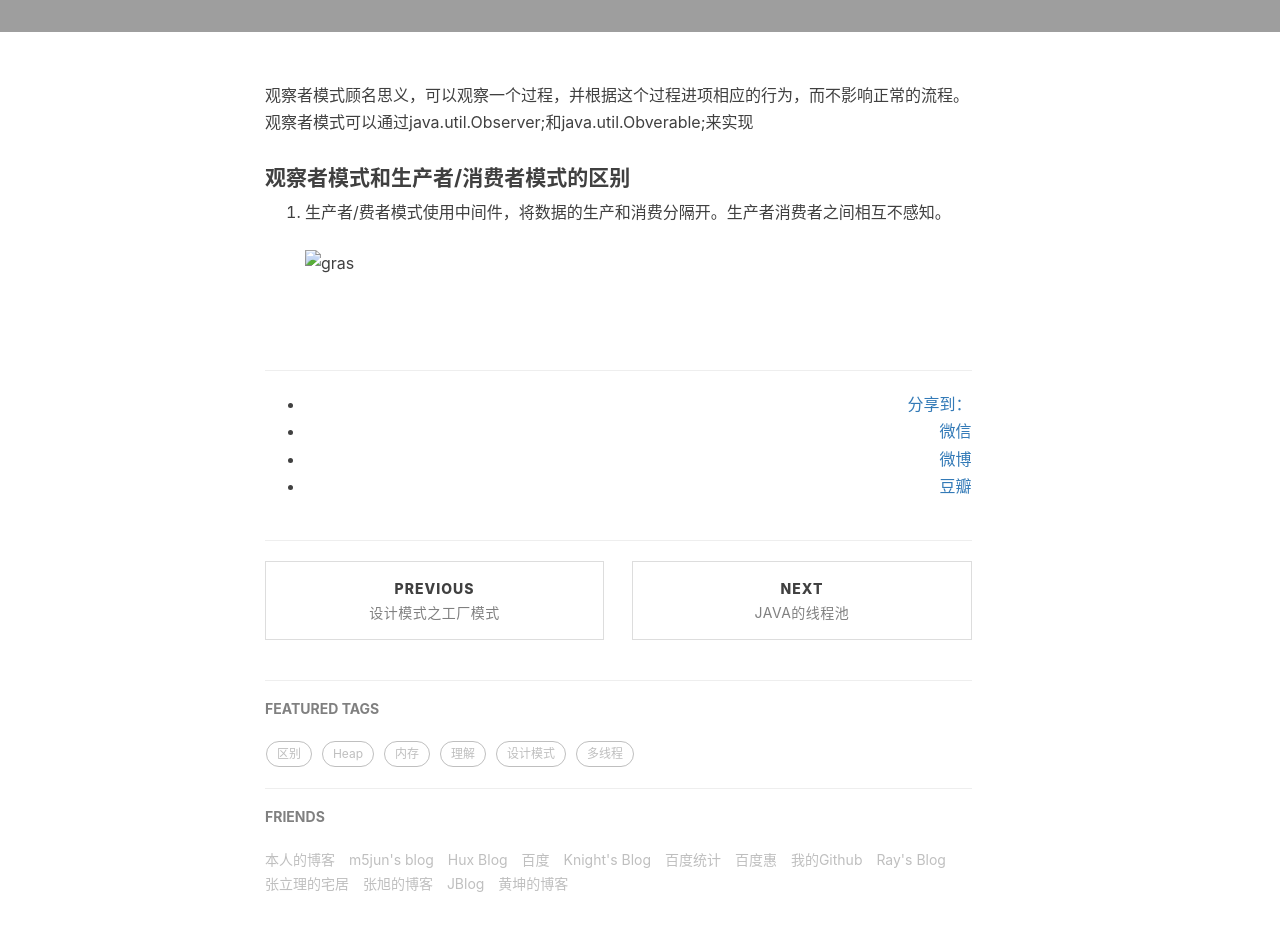
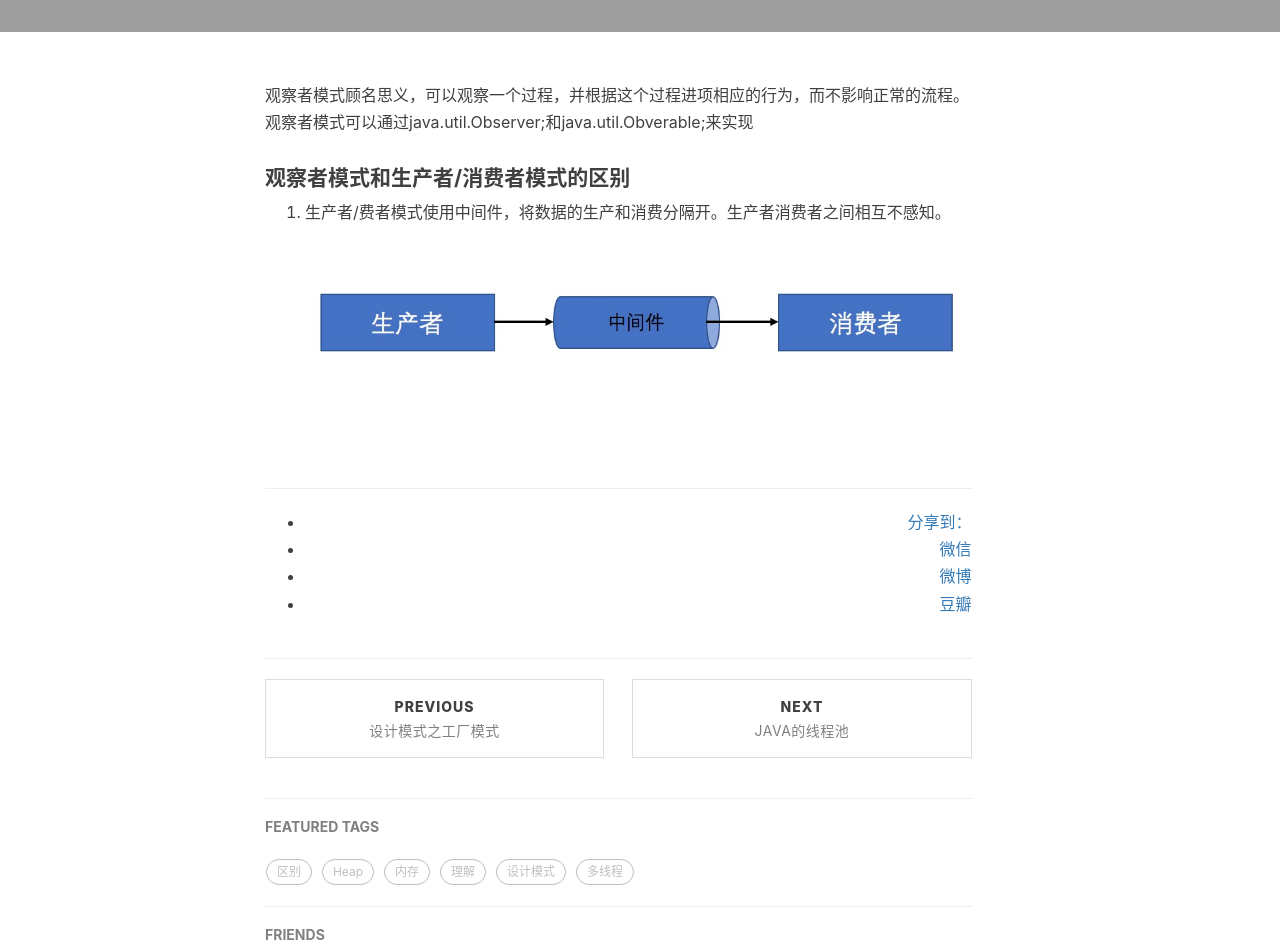
Before and after one commit to baiscjava/basicjava.github.io, a Jekyll site: the page built from _posts/2017-01-16-设计模式之观察者模式.md, in a window 1280 px wide. Shown: the part 425-1377 px from the top of the page. Built offline with Jekyll 4.4.1, drawn with Linux system fonts in a browser that asks for light colours; nearby versions of some CDN libraries; comment, search, counter and statistics services are not loaded; grey boxes are pictures that could not be loaded.

Commit message:
Update 2017-01-16-设计模式之观察者模式.md

```diff
--- a/_posts/2017-01-16-设计模式之观察者模式.md
+++ b/_posts/2017-01-16-设计模式之观察者模式.md
@@ -14,4 +14,4 @@ tags:
 
 #### 观察者模式和生产者/消费者模式的区别<br>
 1. 生产者/费者模式使用中间件，将数据的生产和消费分隔开。生产者消费者之间相互不感知。<br>
-![gras](/images/designpattern/ChannelBuffer.jpg)<br>
+![gras](/images/designpattern/producer-consumer.jpg)<br>
```
